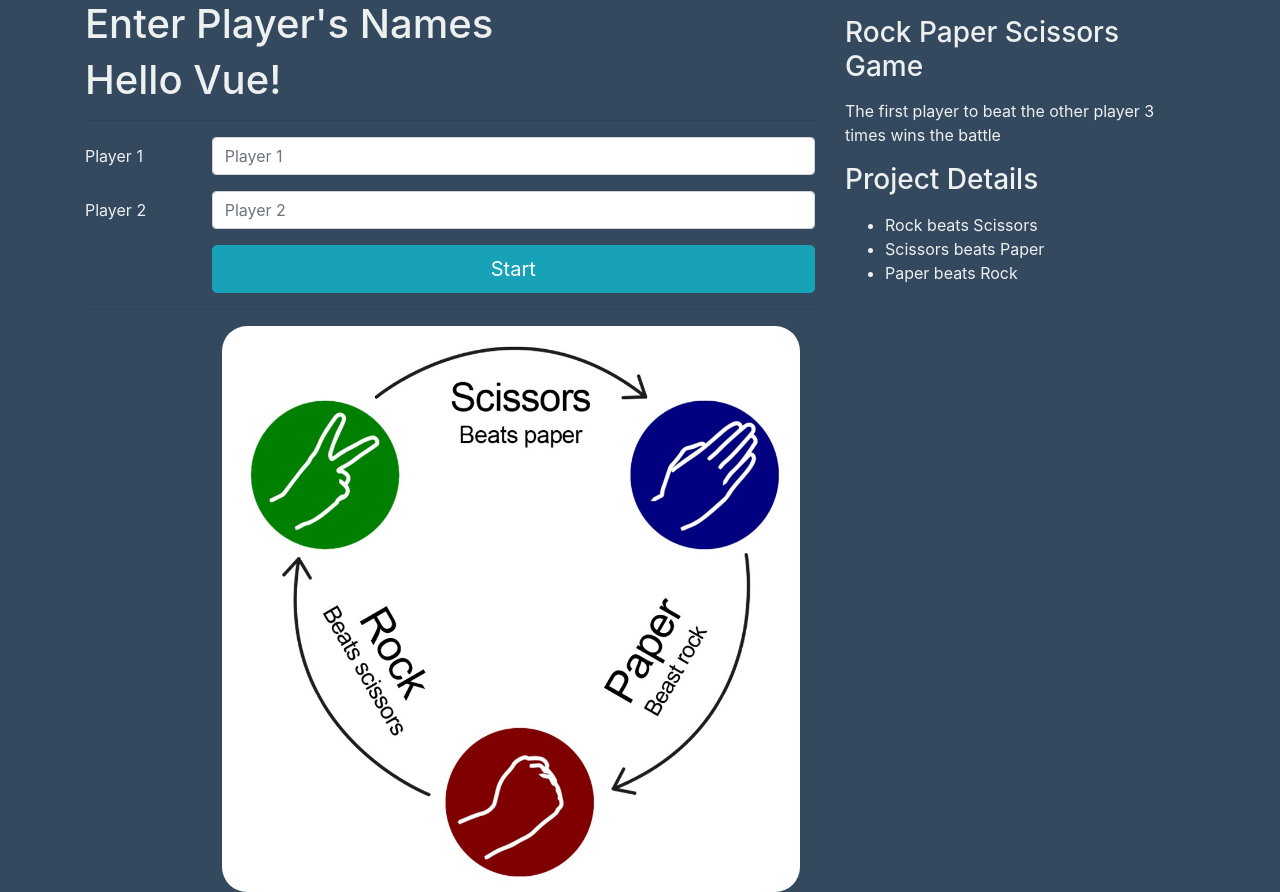
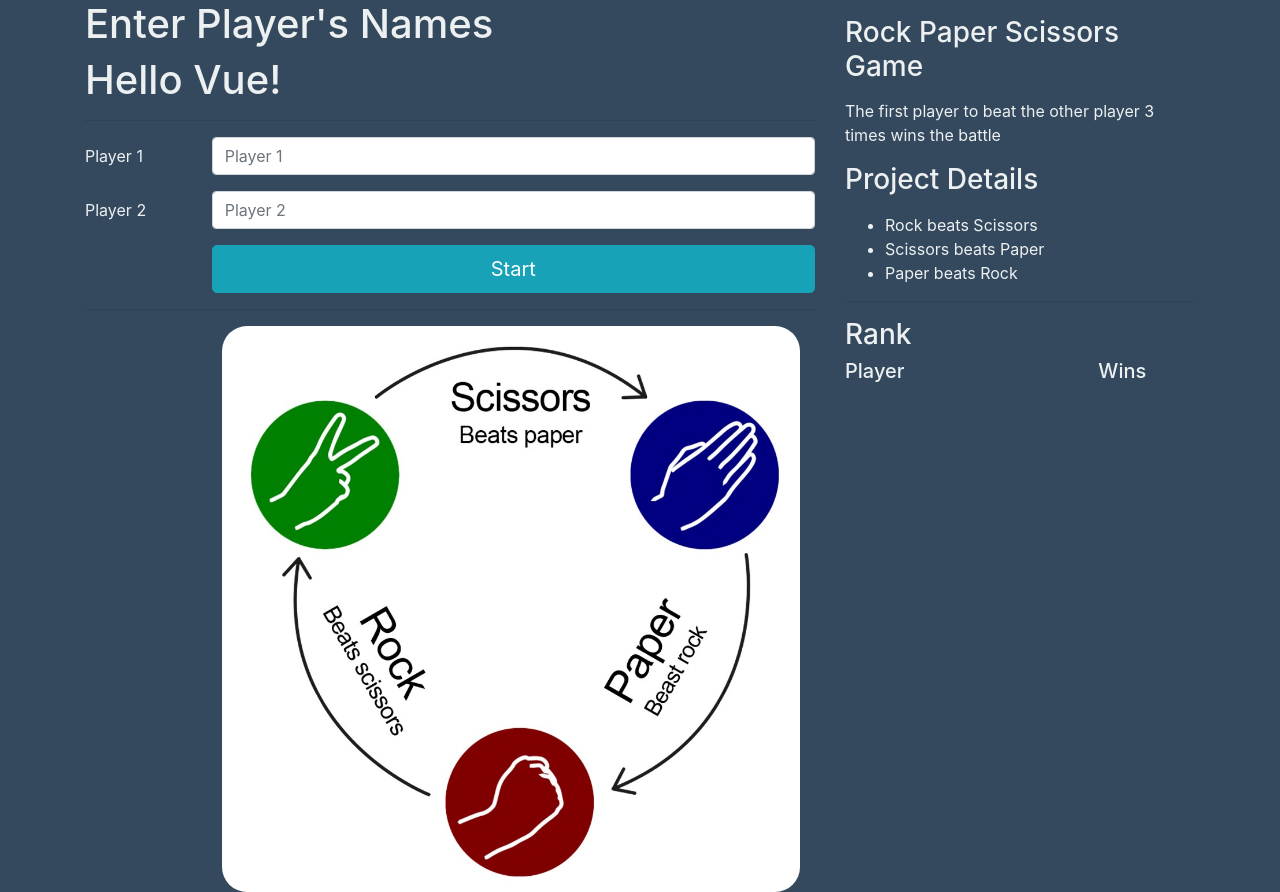
Before and after one commit to saduqz/rock-paper-scissors-game, a Django app: page / in a window 1280 px wide. Shown: the part 89-981 px from the top of the page. Run offline with Django 3.2, Linux system fonts and the light colour scheme; data that the repository does not hold is empty; some libraries are stand-ins or nearby versions.

Commit message:
Added a basic rank in UI

```diff
--- a/apps/frontend/static/js/index-api.js
+++ b/apps/frontend/static/js/index-api.js
@@ -1,11 +1,13 @@
 function apiCreateMovement(round_id, movementPlayer1, movementPlayer2) {
-  return axios.post("/api/v1/movements/", {
-    round_id: round_id,
-    player_1_movement: movementPlayer1,
-    player_2_movement: movementPlayer2
-  }).then(response => {
-    return response.data.data;
-  });
+  return axios
+    .post("/api/v1/movements/", {
+      round_id: round_id,
+      player_1_movement: movementPlayer1,
+      player_2_movement: movementPlayer2
+    })
+    .then(response => {
+      return response.data.data;
+    });
 }
 
 function apiCreateRound(player1, player2) {
@@ -25,8 +27,14 @@ function apiGetRoundData(roundId) {
   });
 }
 
-function apiGetRoundsDataByRound(roundId){
+function apiGetRoundsDataByRound(roundId) {
   return axios.get(`/api/v1/rounds/${roundId}/all-rounds`).then(response => {
     return response.data.data;
   });
 }
+
+function apiGetPlayersRank(roundId) {
+  return axios.get(`/api/v1/players/rank`).then(response => {
+    return response.data.data;
+  });
+}
--- a/apps/frontend/static/js/index.js
+++ b/apps/frontend/static/js/index.js
@@ -12,11 +12,22 @@ let app = new Vue({
     movementPlayer2: "ROCK",
     rounds: [],
     roundMovements: [],
-    disableOkButton: false
+    disableOkButton: false,
+    playing: true,
+    lookingRank: false,
+    playersRank: []
+  },
+  mounted() {
+    this.getPlayersrank();
   },
   methods: {
+    getPlayersrank: function() {
+      apiGetPlayersRank().then(data => {
+        this.playersRank = data;
+      });
+    },
     startToPlay: function() {
-      if (this.player1 && this.player2 && (this.player1 !== this.player2)) {
+      if (this.player1 && this.player2 && this.player1 !== this.player2) {
         this.isInGame = true;
         apiCreateRound(this.player1, this.player2).then(data => {
           if (data.player_1.username !== this.player1) {
@@ -39,13 +50,16 @@ let app = new Vue({
         this.movementPlayer2
       ).then(data => {
         if (data.round_finished) {
+          this.getPlayersrank();
           apiCreateRound(this.player1, this.player2).then(newRound => {
             this.roundId = newRound.id;
             this.roundMovements = newRound.movements_set;
             this.updateRoundsData();
             this.disableOkButton = false;
-            let message = `The winner for the round ${this.roundNumber} is ${data.winner.username}`
-            alert(message)
+            let message = `The winner for the round ${this.roundNumber} is ${
+              data.winner.username
+            }`;
+            alert(message);
           });
         } else {
           apiGetRoundData(this.roundId).then(data => {
--- a/apps/frontend/templates/index.html
+++ b/apps/frontend/templates/index.html
@@ -9,6 +9,8 @@
 
   <div id="app">
     {% verbatim %}
+
+    <div v-show="playing">
 
       <template v-if="!isInGame">
         <div class="row">
@@ -57,7 +59,27 @@
               <li>Scissors beats Paper</li>
               <li>Paper beats Rock</li>
             </ul>
+            <hr>
+            <h3>Rank</h3>
+
+            <div class="row">
+              <hr>
+              <div class="col-8">
+                <h5>Player</h5>
               </div>
+              <div class="col-4">
+                <h5>Wins</h5>
+              </div>
+
+              <template v-for="(player, index) in playersRank" v-if="player.rounds_won > 0">
+                <div class="col-8"><p>{{ player.username }}</p></div>
+                <div class="col-4"><p>{{ player.rounds_won }}</p></div>
+              </template>
+
+            </div>
+
+          </div>
+
 
         </div>
       </template>
@@ -163,6 +185,10 @@
           </div>
         </div>
       </template>
+    </div>
+
+    <div v-show="lookingRank">
+    </div>
 
   </div>
   {% endverbatim %}
--- a/apps/player/serializers/player_serializer.py
+++ b/apps/player/serializers/player_serializer.py
@@ -12,9 +12,7 @@ class PlayerSerializer(serializers.ModelSerializer):
 
         count = 0
         for roundObject in obj.rounds_set.all():
-            print(count)
             if roundObject.winner_id == obj.id:
-                print("x")
                 count += 1
         return count
 
--- a/apps/round/managers/round_manager.py
+++ b/apps/round/managers/round_manager.py
@@ -26,7 +26,7 @@ def get_last_round_by_players_name_manager(player_1, player_2):
     """
 
     query = Rounds.objects.filter(player_1__username=player_1, player_2__username=player_2)
-    query = query.order_by('-created_at')
+    query = query.order_by('-created_at', 'movements__created_at')
 
     if query.first():
         serializer = RoundSerializer(query.first(), many=False)
```
Lines whose indentation alone changed are shown as unchanged.
